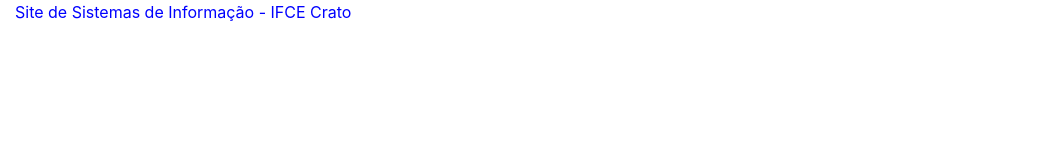
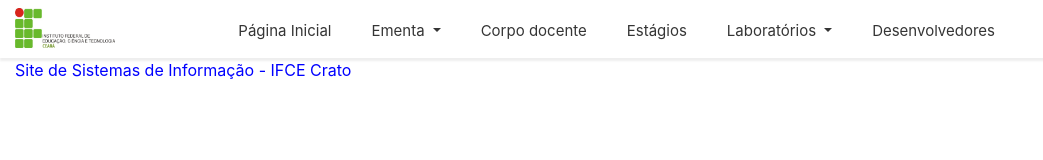
Before and after one commit to FJozivan/Site-responsivo-Sistemas-de-informacao, a plain HTML site: page index.html in a window 1280 px wide. Shown: the whole page, without its empty margins (0-1043 px from the left). Drawn offline with nearby package versions, Linux system fonts and the light colour scheme.

Commit message:
Adição navbar

```diff
--- /dev/null
+++ b/css/navbar.css
@@ -0,0 +1,35 @@
+.margin-left-10 {
+	margin-left: 10px;
+}
+
+.margin-right-40 {
+	margin-right: 40px;
+}
+
+.navbar-link {
+	color: #353535 !important;
+	padding-bottom: 15px;
+	font-size: 15px;
+}
+
+.navbar-link:hover {
+	border-bottom: 3px solid #2BDE73;
+	text-decoration: none;
+}
+
+.padding-top-18 {
+	padding-top: 18px;
+}
+
+#main-navbar {
+	height: 58px;
+	background-color: #FFFFFF;
+	border-radius: 0;
+	box-shadow: 0px 3px 2px #EEEEEE;
+}
+
+#logo {
+	height: 40px;
+	width: 100px;
+	margin-top: -10px;
+}
--- a/index.html
+++ b/index.html
@@ -9,11 +9,103 @@
 
 	<!-- CSS -->
 	<link rel="stylesheet" type="text/css" href="css/home.css">
+	<link rel="stylesheet" type="text/css" href="css/navbar.css">
 
 	<title>SI IFCE Crato</title>
 	<link rel="icon" href="img/ifce_logo.png" />
 </head>
 <body>
+	<!-- Navbar begin -->
+	<!-- Navbar begin -->
+	<div id="main-navbar" class="container-fluid">
+		<div class="row padding-top-18">
+			<div class="col-md-2">
+				<img id="logo" src="img/ifce_logo_full.jpg">
+			</div>
+			<div class="col-md-10 d-none d-md-block container-fluid">
+				<span class="row margin-left-10">
+					<span class="margin-right-40"><a class="navbar-link" href="#">Página Inicial</a></span>
+					<span class="margin-right-40 dropdown">
+						<a class="navbar-link dropdown-toggle" href="#" id="navbarDropdown" role="button" data-toggle="dropdown" aria-haspopup="true" aria-expanded="false">
+							Ementa
+						</a>
+						<div class="dropdown-menu" aria-labelledby="navbarDropdown">
+							<a class="dropdown-item" href="#">1º semestre</a>
+							<a class="dropdown-item" href="#">2º semestre</a>
+							<a class="dropdown-item" href="#">3º semestre</a>
+							<a class="dropdown-item" href="#">4º semestre</a>
+							<a class="dropdown-item" href="#">5º semestre</a>
+							<a class="dropdown-item" href="#">6º semestre</a>
+							<a class="dropdown-item" href="#">7º semestre</a>
+							<a class="dropdown-item" href="#">8º semestre</a>
+						</div>
+					</span>
+					<span class="margin-right-40"><a class="navbar-link" href="#">Corpo docente</a></span>
+					<span class="margin-right-40"><a class="navbar-link" href="#">Estágios</a></span>
+					<span class="margin-right-40 dropdown">
+						<a class="navbar-link dropdown-toggle" href="#" id="navbarDropdown" role="button" data-toggle="dropdown" aria-haspopup="true" aria-expanded="false">
+							Laboratórios
+						</a>
+						<div class="dropdown-menu" aria-labelledby="navbarDropdown">
+							<a class="dropdown-item" href="#">LEDS</a>
+							<a class="dropdown-item" href="#">LAIS</a>
+							<a class="dropdown-item" href="#">LITE</a>
+						</div>
+					</span>
+					<span class="margin-right-40 d-none d-lg-block"><a class="navbar-link" href="#">Desenvolvedores</a></span>
+				</span>
+			</div>
+		</div>
+	</div>
+	<!-- Navbar end -->
+	<!--
+	<nav class="navbar navbar-expand-lg navbar-light bg-light">
+		<a class="navbar-brand" href="#">Navbar</a>
+		<button class="navbar-toggler" type="button" data-toggle="collapse" data-target="#navbarSupportedContent" aria-controls="navbarSupportedContent" aria-expanded="false" aria-label="Toggle navigation">
+			<span class="navbar-toggler-icon"></span>
+		</button>
+
+		<div class="collapse navbar-collapse" id="navbarSupportedContent">
+			<ul class="navbar-nav mr-auto">
+				<li class="nav-item active">
+					<a class="nav-link" href="#">Página inicial <span class="sr-only">(current)</span></a>
+				</li>
+				<li class="nav-item dropdown">
+					<a class="nav-link dropdown-toggle" href="#" id="navbarDropdown" role="button" data-toggle="dropdown" aria-haspopup="true" aria-expanded="false">
+						Ementa
+					</a>
+					<div class="dropdown-menu" aria-labelledby="navbarDropdown">
+						<a class="dropdown-item" href="#">1º semestre</a>
+						<a class="dropdown-item" href="#">2º semestre</a>
+						<a class="dropdown-item" href="#">3º semestre</a>
+						<a class="dropdown-item" href="#">4º semestre</a>
+						<a class="dropdown-item" href="#">5º semestre</a>
+						<a class="dropdown-item" href="#">6º semestre</a>
+						<a class="dropdown-item" href="#">7º semestre</a>
+						<a class="dropdown-item" href="#">8º semestre</a>
+					</div>
+				</li>
+				<li class="nav-item">
+					<a class="nav-link" href="#">Corpo docente</a>
+				</li>
+				<li class="nav-item">
+					<a class="nav-link" href="#">Estágios</a>
+				</li>
+				<li class="nav-item dropdown">
+					<a class="nav-link dropdown-toggle" href="#" id="navbarDropdown" role="button" data-toggle="dropdown" aria-haspopup="true" aria-expanded="false">
+						Laboratórios
+					</a>
+					<div class="dropdown-menu" aria-labelledby="navbarDropdown">
+						<a class="dropdown-item" href="#">LEDS</a>
+						<a class="dropdown-item" href="#">LAIS</a>
+						<a class="dropdown-item" href="#">LITE</a>
+					</div>
+				</li>
+			</ul>
+		</div>
+	</nav> -->
+	<!-- Navbar end -->
+	<!-- Exemplo -->
 	<div class="container-fluid">
 		<div class="row">
 			<div class="col-lg-12">
@@ -21,13 +113,14 @@
 			</div>
 		</div>
 	</div>
+	<!-- Exemplo -->
 
 	<!-- Javascript-->
 	<script type="text/javascript"></script>
 
 	<!-- jQuery first, then Popper.js, then Bootstrap JS -->
-    <script src="https://code.jquery.com/jquery-3.2.1.slim.min.js" integrity="sha384-KJ3o2DKtIkvYIK3UENzmM7KCkRr/rE9/Qpg6aAZGJwFDMVNA/GpGFF93hXpG5KkN" crossorigin="anonymous"></script>
-    <script src="https://cdnjs.cloudflare.com/ajax/libs/popper.js/1.12.9/umd/popper.min.js" integrity="sha384-ApNbgh9B+Y1QKtv3Rn7W3mgPxhU9K/ScQsAP7hUibX39j7fakFPskvXusvfa0b4Q" crossorigin="anonymous"></script>
-    <script src="https://maxcdn.bootstrapcdn.com/bootstrap/4.0.0/js/bootstrap.min.js" integrity="sha384-JZR6Spejh4U02d8jOt6vLEHfe/JQGiRRSQQxSfFWpi1MquVdAyjUar5+76PVCmYl" crossorigin="anonymous"></script>
+	<script src="https://code.jquery.com/jquery-3.2.1.slim.min.js" integrity="sha384-KJ3o2DKtIkvYIK3UENzmM7KCkRr/rE9/Qpg6aAZGJwFDMVNA/GpGFF93hXpG5KkN" crossorigin="anonymous"></script>
+	<script src="https://cdnjs.cloudflare.com/ajax/libs/popper.js/1.12.9/umd/popper.min.js" integrity="sha384-ApNbgh9B+Y1QKtv3Rn7W3mgPxhU9K/ScQsAP7hUibX39j7fakFPskvXusvfa0b4Q" crossorigin="anonymous"></script>
+	<script src="https://maxcdn.bootstrapcdn.com/bootstrap/4.0.0/js/bootstrap.min.js" integrity="sha384-JZR6Spejh4U02d8jOt6vLEHfe/JQGiRRSQQxSfFWpi1MquVdAyjUar5+76PVCmYl" crossorigin="anonymous"></script>
 </body>
 </html>
```
Also changed, not shown: img/ifce_logo_full.jpg (added).
